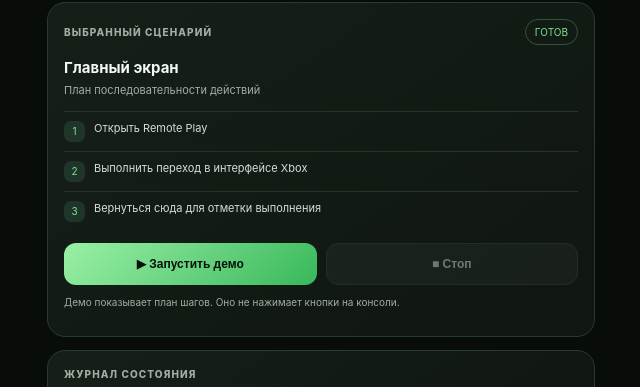
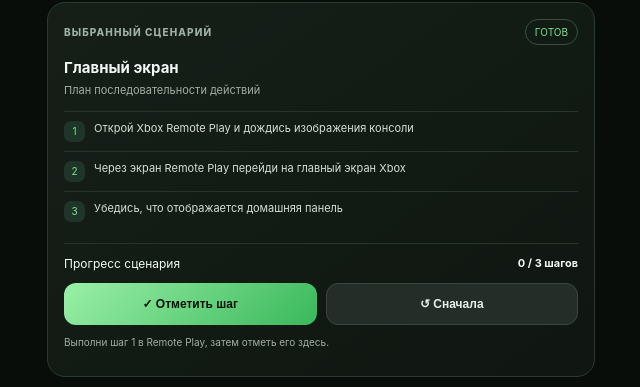
Before and after one commit to XboxRent/XboxAuthGameAPP, a plain HTML site: page index.html in a window 1280 px wide. Shown: the part 1397-1784 px from the top of the page, without its empty margins (319-959 px from the left). Drawn offline with Linux system fonts and the light colour scheme; no server answers.

Commit message:
Add guided manual Remote Play scenarios

```diff
--- a/index.html
+++ b/index.html
@@ -7,7 +7,7 @@
 <meta name="description" content="Xbox AutoPilot — панель диагностики и помощник Xbox Remote Play">
 <link rel="manifest" href="manifest.webmanifest">
 <link rel="icon" href="icon.svg" type="image/svg+xml">
-<title>Xbox AutoPilot 3.4</title>
+<title>Xbox AutoPilot 3.5</title>
 <style>
 :root{color-scheme:dark;--bg:#080d0a;--panel:#121a15;--line:#2b3a2e;--green:#7ce394;--green2:#39b85b;--muted:#a0afa4;--white:#f4f8f4;--amber:#e8c36b;--red:#ef8b83}
 *{box-sizing:border-box}body{margin:0;background:radial-gradient(ellipse at 50% -15%,#1c3b27,transparent 48%),var(--bg);color:var(--white);font:15px/1.45 -apple-system,BlinkMacSystemFont,"Segoe UI",sans-serif}
@@ -27,7 +27,7 @@ h1{font-size:29px;line-height:1.12;letter-spacing:-1px;margin:0 0 7px}.sub{font-
 </style>
 </head>
 <body><main class="wrap">
-<header><div class="brand"><div class="logo">X</div>Xbox AutoPilot</div><div class="ver">3.4 · REMOTE PLAY</div></header>
+<header><div class="brand"><div class="logo">X</div>Xbox AutoPilot</div><div class="ver">3.5 · GUIDED PLAY</div></header>
 <h1>Диагностика Xbox</h1><p class="sub">Автоматическая проверка сети и честный статус Remote Play</p>
 <section class="card">
 <div class="row"><span class="eyebrow">Состояние системы</span><span class="pill" id="overall">ПРОВЕРКА…</span></div>
@@ -61,8 +61,9 @@ h1{font-size:29px;line-height:1.12;letter-spacing:-1px;margin:0 0 7px}.sub{font-
 <div class="row"><span class="eyebrow">Выбранный сценарий</span><span class="ver" id="state">ГОТОВ</span></div>
 <h3 id="name" style="margin:12px 0 4px;font-size:15px">Главный экран</h3><div id="desc" style="color:var(--muted);font-size:11px">План последовательности действий</div>
 <ol class="steps" id="steps"><li><span class="n">1</span>Открыть Remote Play</li><li><span class="n">2</span>Выполнить переход в интерфейсе Xbox</li><li><span class="n">3</span>Вернуться сюда для отметки выполнения</li></ol>
-<div class="actions"><button class="action go" id="start">▶ Запустить демо</button><button class="action stop" id="stop" disabled>■ Стоп</button></div>
-<p class="tiny">Демо показывает план шагов. Оно не нажимает кнопки на консоли.</p>
+<div class="metric"><span>Прогресс сценария</span><strong id="progress">0 / 3 шагов</strong></div>
+<div class="actions"><button class="action go" id="nextStep">✓ Отметить шаг</button><button class="action stop" id="resetSteps">↺ Сначала</button></div>
+<p class="tiny" id="stepHelp">Выполни первый шаг в Remote Play, затем нажми «Отметить шаг». AutoPilot не отправляет команды на консоль.</p>
 </section>
 <section class="card"><div class="eyebrow" style="margin-bottom:10px">Журнал состояния</div><div class="log" id="log">Автоматическая диагностика запущена.</div></section>
 <p class="foot">Независимый проект · Не связан с Microsoft · Не запрашивает и не хранит пароль Microsoft</p>
@@ -120,15 +121,24 @@ $('resetRemotePlay').addEventListener('click',()=>{
 $('checkNow').addEventListener('click',runDiagnostics);window.addEventListener('online',runDiagnostics);window.addEventListener('offline',()=>{paint('internetDot','internetStatus','bad','Нет сети');$('overall').textContent='НЕТ СЕТИ';});runDiagnostics();setInterval(runDiagnostics,30000);
 if('serviceWorker' in navigator&&(location.protocol==='https:'||location.hostname==='localhost'))navigator.serviceWorker.register('./sw.js').catch(()=>{});
 const data={
-home:{name:'Главный экран',desc:'План перехода на домашнюю панель',steps:['Открыть Xbox Remote Play','В интерфейсе Xbox перейти на главный экран','Отметить выполнение здесь']},
-store:{name:'Microsoft Store',desc:'План открытия магазина',steps:['Открыть Xbox Remote Play','В интерфейсе Xbox выбрать Microsoft Store','Отметить выполнение здесь']},
-library:{name:'Библиотека',desc:'План открытия библиотеки',steps:['Открыть Xbox Remote Play','В интерфейсе Xbox открыть библиотеку','Отметить выполнение здесь']},
-settings:{name:'Настройки',desc:'План перехода к системным настройкам',steps:['Открыть Xbox Remote Play','В интерфейсе Xbox открыть настройки','Отметить выполнение здесь']}
+home:{name:'Главный экран',desc:'Пошаговый переход на домашнюю панель',steps:['Открой Xbox Remote Play и дождись изображения консоли','Через экран Remote Play перейди на главный экран Xbox','Убедись, что отображается домашняя панель']},
+store:{name:'Microsoft Store',desc:'Пошаговое открытие магазина',steps:['Убедись, что изображение Xbox видно в Remote Play','Через экран Remote Play выбери Microsoft Store','Дождись открытия магазина']},
+library:{name:'Библиотека',desc:'Пошаговое открытие библиотеки',steps:['Убедись, что изображение Xbox видно в Remote Play','Через экран Remote Play открой раздел «Мои игры и приложения»','Перейди в библиотеку игр']},
+settings:{name:'Настройки',desc:'Пошаговый переход к системным настройкам',steps:['Убедись, что изображение Xbox видно в Remote Play','Через экран Remote Play открой настройки профиля/системы','Проверь, что открылся нужный раздел настроек']}
 };
-let selected='home',timer=null,i=0;
-function choose(id){if(timer)return;selected=id;document.querySelectorAll('.preset').forEach(x=>x.classList.toggle('active',x.dataset.id===id));$('name').textContent=data[id].name;$('desc').textContent=data[id].desc;$('steps').innerHTML=data[id].steps.map((s,j)=>'<li><span class="n">'+(j+1)+'</span>'+s+'</li>').join('');$('state').textContent='ГОТОВ';$('log').textContent='Выбран сценарий: '+data[id].name;}
+let selected='home',stepIndex=0;
+function renderSteps(){
+ const d=data[selected];
+ $('steps').innerHTML=d.steps.map((s,j)=>'<li><span class="n">'+(j<stepIndex?'✓':(j+1))+'</span>'+s+(j<stepIndex?' <b style="color:var(--green)">· ГОТОВО</b>':'')+'</li>').join('');
+ $('progress').textContent=stepIndex+' / '+d.steps.length+' шагов';
+ $('state').textContent=stepIndex===d.steps.length?'ЗАВЕРШЕНО':(stepIndex?'В ПРОЦЕССЕ':'ГОТОВ');
+ $('nextStep').disabled=stepIndex>=d.steps.length;
+ $('stepHelp').textContent=stepIndex>=d.steps.length?'Сценарий завершён. Команды на Xbox не отправлялись.': 'Выполни шаг '+(stepIndex+1)+' в Remote Play, затем отметь его здесь.';
+}
+function choose(id){selected=id;stepIndex=0;document.querySelectorAll('.preset').forEach(x=>x.classList.toggle('active',x.dataset.id===id));$('name').textContent=data[id].name;$('desc').textContent=data[id].desc;$('log').textContent='Выбран сценарий: '+data[id].name;renderSteps();}
 document.querySelectorAll('.preset').forEach(b=>b.addEventListener('click',()=>choose(b.dataset.id)));
-$('start').onclick=()=>{if(timer)return;i=0;$('start').disabled=true;$('stop').disabled=false;$('state').textContent='ДЕМО';$('log').textContent='Демонстрация шагов запущена.';const run=()=>{if(i>=data[selected].steps.length){clearInterval(timer);timer=null;$('start').disabled=false;$('stop').disabled=true;$('state').textContent='ГОТОВ';$('log').textContent='Демо завершено. Команды на Xbox не отправлялись.';return;}$('log').textContent='Шаг '+(i+1)+': '+data[selected].steps[i];i++;};run();timer=setInterval(run,1400);};
-$('stop').onclick=()=>{if(timer)clearInterval(timer);timer=null;$('start').disabled=false;$('stop').disabled=true;$('state').textContent='ОСТАНОВЛЕНО';$('log').textContent='Демо остановлено.';};
+$('nextStep').onclick=()=>{if(stepIndex>=data[selected].steps.length)return;stepIndex++;renderSteps();$('log').textContent=stepIndex>=data[selected].steps.length?'Сценарий завершён: '+data[selected].name:'Отмечен шаг '+stepIndex+': '+data[selected].name;};
+$('resetSteps').onclick=()=>{stepIndex=0;renderSteps();$('log').textContent='Прогресс сценария сброшен.';};
+renderSteps();
 </script>
 </body></html>
```
